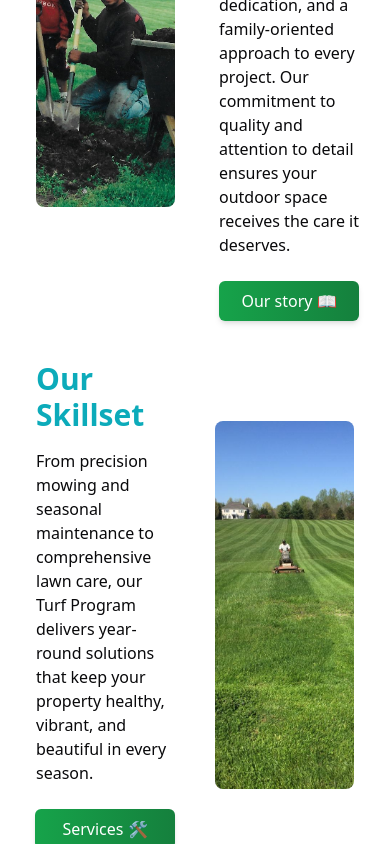
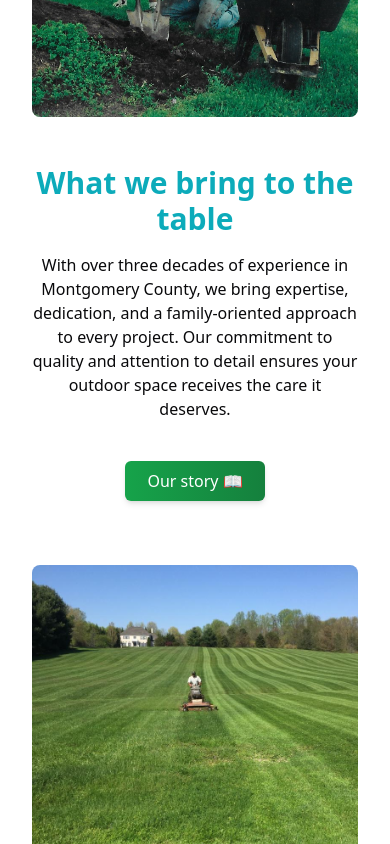
Before and after one commit to 0ETERATION1/greenacres, a Next.js app: page / in a window 390 px wide. Shown: the part 1156-2000 px from the top of the page. Built offline with nearby package versions, Linux system fonts and the light colour scheme.

Commit message:
mobile formatting view changes in home page

```diff
--- a/components/PropertySection.tsx
+++ b/components/PropertySection.tsx
@@ -1,13 +1,16 @@
 import Image from "next/image";
 import Link from "next/link";
+import styles from "../styles/PropertySection.module.css";
 
 export default function PropertySection() {
   return (
-    <section className="py-10">
+    <section className={`py-10 ${styles.mobileSection}`}>
       <div className="container mx-auto">
         {/* First Image and Text */}
         <div className="flex items-center mb-10">
-          <div className="w-1/2 place-items-end px-5">
+          <div
+            className={`w-1/2 place-items-end px-5 ${styles.imageContainer}`}
+          >
             <Image
               src="/assets/images/port/bradleyAndDad.JPG"
               alt="Dad mowing Lawn and leaving stripes in Montgomery County Maryland"
@@ -16,7 +19,7 @@ export default function PropertySection() {
               className="rounded-image custom-image"
             />
           </div>
-          <div className="w-1/2 pl-6">
+          <div className={`w-1/2 pl-6 ${styles.textContainer}`}>
             <h1 className="text-3xl md:text-4xl font-bold text-[#0cabba] mb-4">
               What we bring to the table
             </h1>
@@ -52,7 +55,9 @@ export default function PropertySection() {
 
         {/* Second Image and Text */}
         <div className="flex items-center mb-10">
-          <div className="w-1/2 place-items-end px-5">
+          <div
+            className={`w-1/2 place-items-end px-5 ${styles.imageContainer}`}
+          >
             <h1 className="text-3xl md:text-4xl font-bold text-[#0cabba] mb-4">
               Our Skillset
             </h1>
@@ -82,7 +87,9 @@ export default function PropertySection() {
               Services 🛠️
             </Link>
           </div>
-          <div className="w-1/2 place-items-start px-5">
+          <div
+            className={`w-1/2 place-items-start px-5 ${styles.imageContainer}`}
+          >
             <Image
               src="/assets/images/port/dadMowing.jpg"
               alt="Description of the second image"
@@ -95,7 +102,9 @@ export default function PropertySection() {
 
         {/* Third Image and Text */}
         <div className="flex items-center">
-          <div className="w-1/2 place-items-end px-5">
+          <div
+            className={`w-1/2 place-items-end px-5 ${styles.imageContainer}`}
+          >
             <Image
               src="/assets/images/port/Houseblossom.jpg"
               alt="Description of the third image"
@@ -104,7 +113,7 @@ export default function PropertySection() {
               className="rounded-image custom-image"
             />
           </div>
-          <div className="w-1/2 pl-6">
+          <div className={`w-1/2 pl-6 ${styles.textContainer}`}>
             <h1 className="text-3xl md:text-4xl font-bold text-[#0cabba] mb-4">
               See your house blossom
             </h1>
--- /dev/null
+++ b/styles/PropertySection.module.css
@@ -0,0 +1,59 @@
+@media (max-width: 768px) {
+  .mobileSection > div > div {
+    flex-direction: column !important;
+  }
+
+  .mobileSection .textContainer {
+    width: 100% !important;
+    padding: 0 1rem;
+    display: flex;
+    flex-direction: column;
+    align-items: center;
+  }
+
+  .mobileSection .imageContainer {
+    width: 100% !important;
+    padding: 0 1rem;
+    display: flex;
+    flex-direction: column;
+    align-items: center;
+  }
+
+  /* General order for most sections */
+  .mobileSection .textContainer h1 {
+    order: 1;
+    text-align: center;
+    margin-bottom: 1rem;
+  }
+
+  .mobileSection .textContainer p {
+    order: 2;
+    text-align: center;
+    margin-bottom: 1.5rem;
+  }
+
+  .mobileSection .imageContainer img {
+    order: 3;
+    margin: 1.5rem 0;
+  }
+
+  .mobileSection .textContainer a {
+    order: 4;
+    margin-top: 1rem;
+  }
+
+  /* Specific ordering for the Skillset section */
+  .mobileSection > div > div:nth-child(2) {
+    display: flex !important;
+    flex-direction: column !important;
+  }
+
+  .mobileSection > div > div:nth-child(2) > div:last-child {
+    order: -1 !important;
+    margin-bottom: 2rem;
+  }
+
+  .mobileSection > div > div:nth-child(2) > div:first-child {
+    order: 2;
+  }
+}
```
